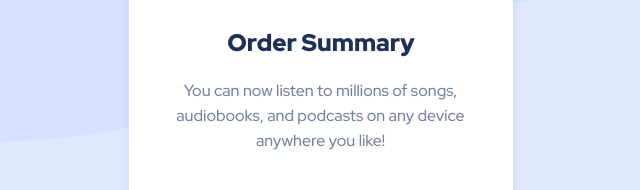
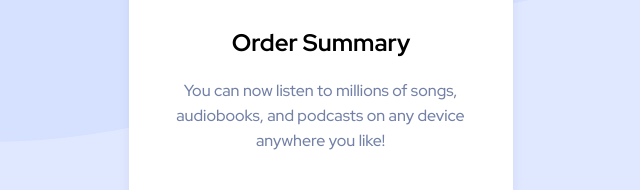
Before and after one commit to mdagudo/order-summary-component-main, a plain HTML site: page index.html in a window 1280 px wide. Shown: the part 246-436 px from the top of the page, 319-959 px from the left. Drawn offline with Linux system fonts and the light colour scheme.

Commit message:
Changed to h1

```diff
--- a/css/style.css
+++ b/css/style.css
@@ -65,9 +65,10 @@ body {
     height: 50%;
 }
 
-h2 {
+h1 {
     color: var(--dark-blue);
     font-weight: 900;
+    font-size: 24px;
 }
 
 .info p {
```
